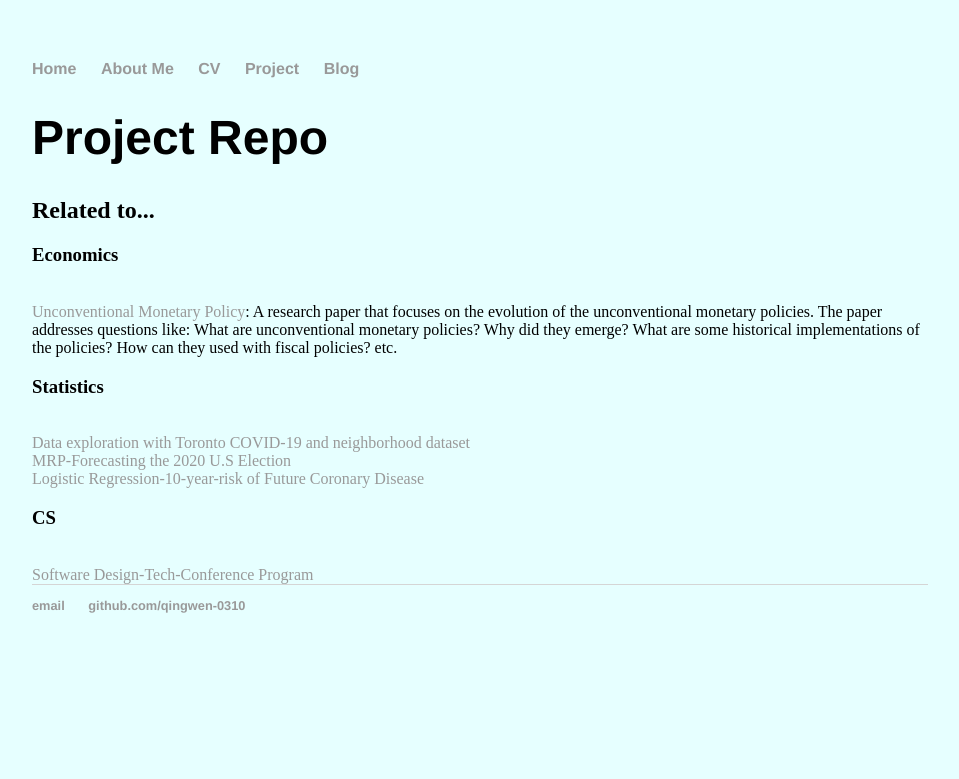
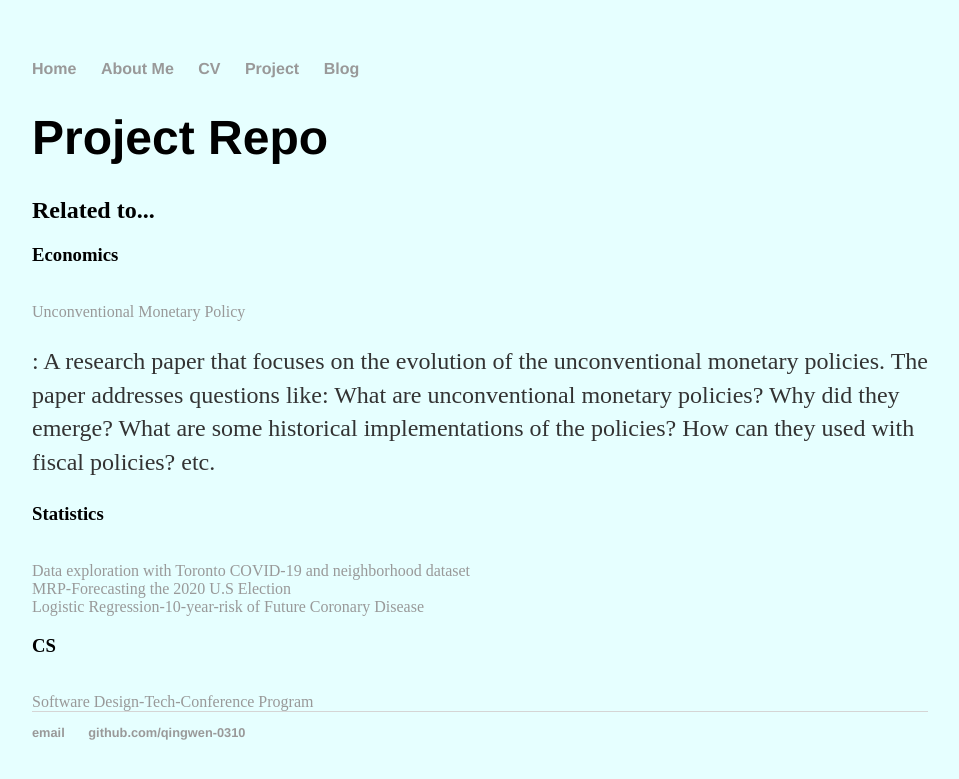
Before and after one commit to QingWen-0310/QingWen-0310.github.io, a Jekyll site: the page built from project/index.html, in a window 1280 px wide. Shown: the top 779 px of the page, without its empty margins (160-1119 px from the left). Built offline with Jekyll 4.4.1, drawn with Linux system fonts in a browser that asks for light colours; Markdown is read by kramdown in place of the engine named in the settings.

```diff
--- a/project/index.html
+++ b/project/index.html
@@ -5,7 +5,8 @@ title: Project Repo
 	<h1>{{ page.title }}</h1>
 	<h2>Related to...</h2>
 	<h3>Economics</h3><br>
-<span><a href="https://github.com/QingWen-0310/unconventional-monetary-policy">Unconventional Monetary Policy</a>: A research paper that focuses on the evolution of the unconventional monetary policies. The paper addresses questions like: What are unconventional monetary policies? Why did they emerge? What are some historical implementations of the policies? How can they used with fiscal policies? etc.<br>
+<span><a href="https://github.com/QingWen-0310/unconventional-monetary-policy">Unconventional Monetary Policy</a><br>
+<p>: A research paper that focuses on the evolution of the unconventional monetary policies. The paper addresses questions like: What are unconventional monetary policies? Why did they emerge? What are some historical implementations of the policies? How can they used with fiscal policies? etc. </p>
 	<h3>Statistics</h3><br>
 <span><a href="https://github.com/QingWen-0310/data-exploration">Data exploration with Toronto COVID-19 and neighborhood dataset</a><br>
 <span><a href="https://github.com/QingWen-0310/forecasting-US-election-2020">MRP-Forecasting the 2020 U.S Election</a><br>
```
